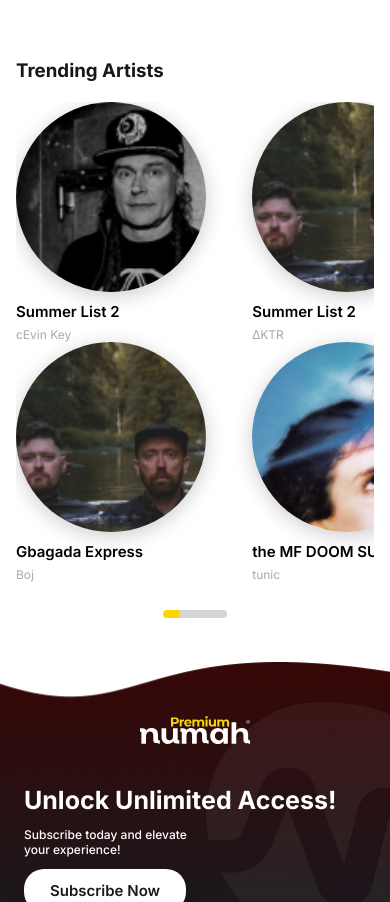
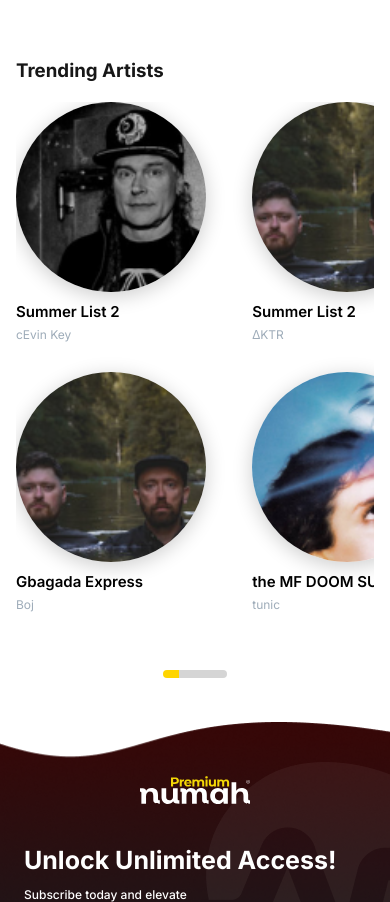
Before and after one commit to HanyMagdy25/numahV2, a Next.js app: page / in a window 390 px wide. Shown: the part 1410-2312 px from the top of the page. Built offline with nearby package versions, Linux system fonts and the light colour scheme.

Commit message:
margin in grid swiper

```diff
--- a/src/components/TrendingArtists/TrendingArtists.module.css
+++ b/src/components/TrendingArtists/TrendingArtists.module.css
@@ -17,3 +17,7 @@
 .swiper {
   padding-bottom: 40px;
 }
+.swiper-grid .swiper-slide {
+  padding-bottom: 43px;
+  margin-bottom: 30px;
+}
--- a/src/components/TrendingArtists/TrendingArtistsCard.module.css
+++ b/src/components/TrendingArtists/TrendingArtistsCard.module.css
@@ -20,7 +20,7 @@
   display: -webkit-box;
   -webkit-box-orient: vertical;
   overflow: hidden;
-  -webkit-line-clamp: 1; /* Number of lines to show */
+  -webkit-line-clamp: 1;
   line-clamp: 1;
   text-overflow: ellipsis;
 }
@@ -36,6 +36,9 @@
     width: 190px;
     height: 190px;
   }
+  .topPicksCard {
+    margin-bottom: 20px;
+  }
 }
 @media screen and (max-width: 380px) {
   .img {
--- a/styles/globals.css
+++ b/styles/globals.css
@@ -32,6 +32,9 @@ a {
   display: flex;
   align-items: center;
   justify-content: center;
+}
+.swiper-grid .swiper-slide {
+  margin-bottom: 30px;
 }
 
 .container {
```
